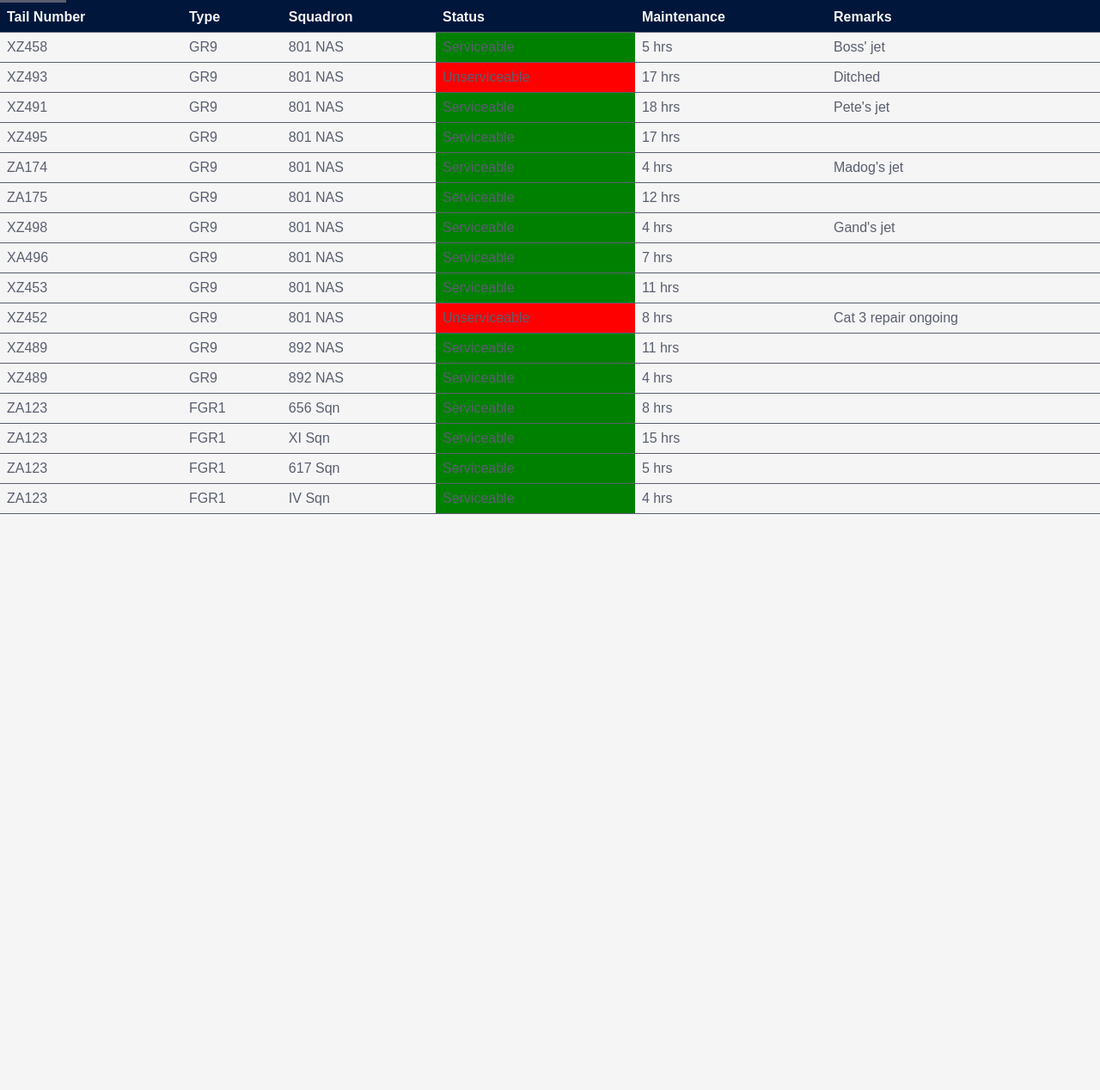
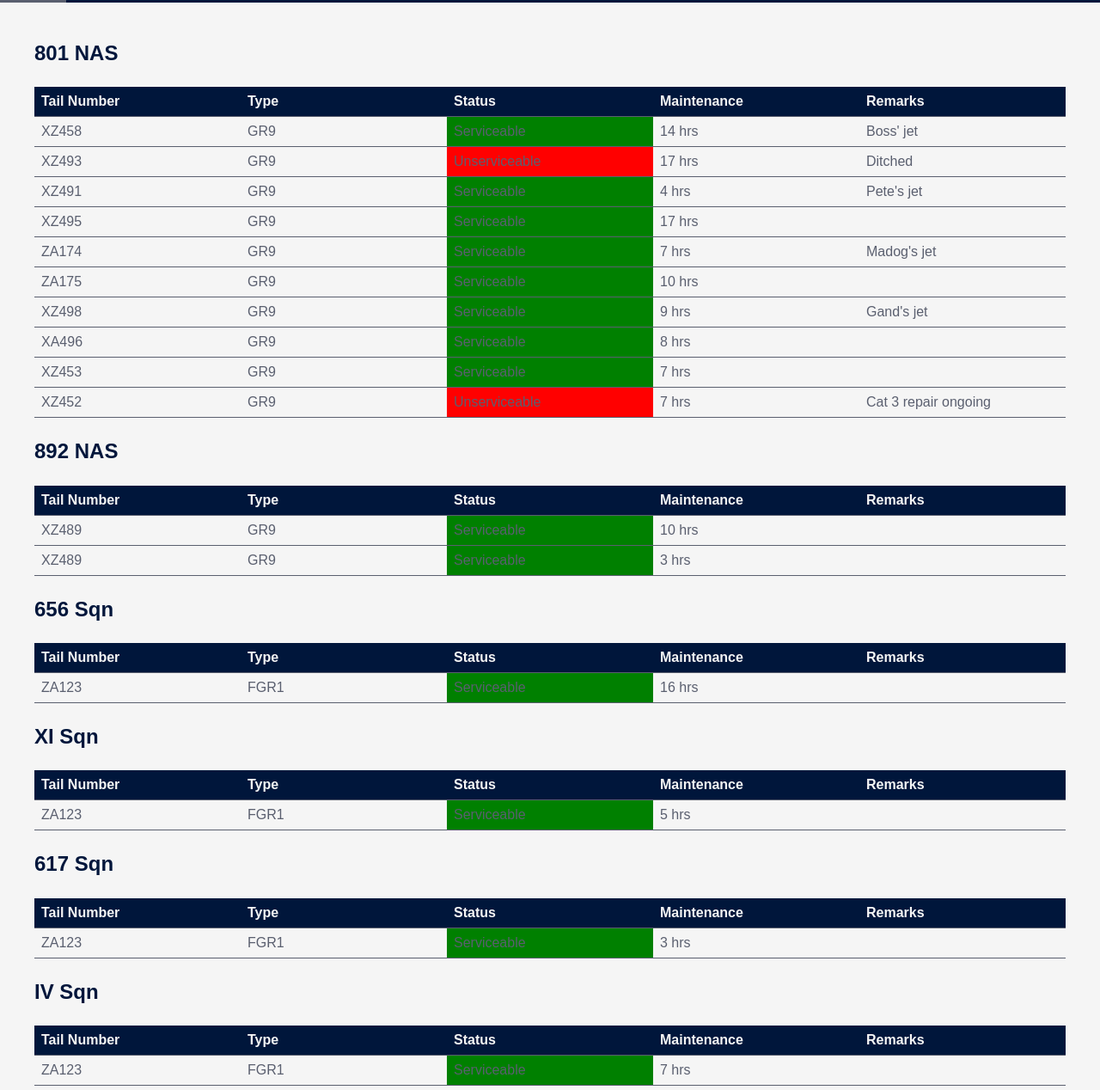
Before and after one commit to engines-wafu/dcs_server_logbook, a plain HTML site: page html/mayfly.html in a window 1280 px wide. Shown: the part 52-1320 px from the top of the page at 86% size. Before the commit the page ends 800 px from the top, so only its background shows below. Drawn offline with Linux system fonts and the light colour scheme.

```diff
--- a/html/mayfly.html
+++ b/html/mayfly.html
@@ -11,24 +11,47 @@
   <a href="mayfly.html">Mayfly</a>
   <a href="about.html">About</a>
   <a href="contact.html">Contact</a>
-</div><table>
-<tr><th>Tail Number</th><th>Type</th><th>Squadron</th><th>Status</th><th>Maintenance</th><th>Remarks</th></tr>
-<tr><td>XZ458</td><td>GR9</td><td>801 NAS</td><td style='background-color:green;'>Serviceable</td><td>5 hrs</td><td>Boss' jet</td></tr>
-<tr><td>XZ493</td><td>GR9</td><td>801 NAS</td><td style='background-color:red;'>Unserviceable</td><td>17 hrs</td><td>Ditched</td></tr>
-<tr><td>XZ491</td><td>GR9</td><td>801 NAS</td><td style='background-color:green;'>Serviceable</td><td>18 hrs</td><td>Pete's jet</td></tr>
-<tr><td>XZ495</td><td>GR9</td><td>801 NAS</td><td style='background-color:green;'>Serviceable</td><td>17 hrs</td><td></td></tr>
-<tr><td>ZA174</td><td>GR9</td><td>801 NAS</td><td style='background-color:green;'>Serviceable</td><td>4 hrs</td><td>Madog's jet</td></tr>
-<tr><td>ZA175</td><td>GR9</td><td>801 NAS</td><td style='background-color:green;'>Serviceable</td><td>12 hrs</td><td></td></tr>
-<tr><td>XZ498</td><td>GR9</td><td>801 NAS</td><td style='background-color:green;'>Serviceable</td><td>4 hrs</td><td>Gand's jet</td></tr>
-<tr><td>XA496</td><td>GR9</td><td>801 NAS</td><td style='background-color:green;'>Serviceable</td><td>7 hrs</td><td></td></tr>
-<tr><td>XZ453</td><td>GR9</td><td>801 NAS</td><td style='background-color:green;'>Serviceable</td><td>11 hrs</td><td></td></tr>
-<tr><td>XZ452</td><td>GR9</td><td>801 NAS</td><td style='background-color:red;'>Unserviceable</td><td>8 hrs</td><td>Cat 3 repair ongoing</td></tr>
-<tr><td>XZ489</td><td>GR9</td><td>892 NAS</td><td style='background-color:green;'>Serviceable</td><td>11 hrs</td><td></td></tr>
-<tr><td>XZ489</td><td>GR9</td><td>892 NAS</td><td style='background-color:green;'>Serviceable</td><td>4 hrs</td><td></td></tr>
-<tr><td>ZA123</td><td>FGR1</td><td>656 Sqn</td><td style='background-color:green;'>Serviceable</td><td>8 hrs</td><td></td></tr>
-<tr><td>ZA123</td><td>FGR1</td><td>XI Sqn</td><td style='background-color:green;'>Serviceable</td><td>15 hrs</td><td></td></tr>
-<tr><td>ZA123</td><td>FGR1</td><td>617 Sqn</td><td style='background-color:green;'>Serviceable</td><td>5 hrs</td><td></td></tr>
-<tr><td>ZA123</td><td>FGR1</td><td>IV Sqn</td><td style='background-color:green;'>Serviceable</td><td>4 hrs</td><td></td></tr>
+</div><div class='container'>
+<h2>801 NAS</h2>
+<table>
+<tr><th style='width: 20%'>Tail Number</th><th style='width: 20%'>Type</th><th style='width: 20%'>Status</th><th style='width: 20%'>Maintenance</th><th style='width: 20%'>Remarks</th></tr>
+<tr><td>XZ458</td><td>GR9</td><td style='background-color:green;'>Serviceable</td><td>14 hrs</td><td>Boss' jet</td></tr>
+<tr><td>XZ493</td><td>GR9</td><td style='background-color:red;'>Unserviceable</td><td>17 hrs</td><td>Ditched</td></tr>
+<tr><td>XZ491</td><td>GR9</td><td style='background-color:green;'>Serviceable</td><td>4 hrs</td><td>Pete's jet</td></tr>
+<tr><td>XZ495</td><td>GR9</td><td style='background-color:green;'>Serviceable</td><td>17 hrs</td><td></td></tr>
+<tr><td>ZA174</td><td>GR9</td><td style='background-color:green;'>Serviceable</td><td>7 hrs</td><td>Madog's jet</td></tr>
+<tr><td>ZA175</td><td>GR9</td><td style='background-color:green;'>Serviceable</td><td>10 hrs</td><td></td></tr>
+<tr><td>XZ498</td><td>GR9</td><td style='background-color:green;'>Serviceable</td><td>9 hrs</td><td>Gand's jet</td></tr>
+<tr><td>XA496</td><td>GR9</td><td style='background-color:green;'>Serviceable</td><td>8 hrs</td><td></td></tr>
+<tr><td>XZ453</td><td>GR9</td><td style='background-color:green;'>Serviceable</td><td>7 hrs</td><td></td></tr>
+<tr><td>XZ452</td><td>GR9</td><td style='background-color:red;'>Unserviceable</td><td>7 hrs</td><td>Cat 3 repair ongoing</td></tr>
 </table>
+<h2>892 NAS</h2>
+<table>
+<tr><th style='width: 20%'>Tail Number</th><th style='width: 20%'>Type</th><th style='width: 20%'>Status</th><th style='width: 20%'>Maintenance</th><th style='width: 20%'>Remarks</th></tr>
+<tr><td>XZ489</td><td>GR9</td><td style='background-color:green;'>Serviceable</td><td>10 hrs</td><td></td></tr>
+<tr><td>XZ489</td><td>GR9</td><td style='background-color:green;'>Serviceable</td><td>3 hrs</td><td></td></tr>
+</table>
+<h2>656 Sqn</h2>
+<table>
+<tr><th style='width: 20%'>Tail Number</th><th style='width: 20%'>Type</th><th style='width: 20%'>Status</th><th style='width: 20%'>Maintenance</th><th style='width: 20%'>Remarks</th></tr>
+<tr><td>ZA123</td><td>FGR1</td><td style='background-color:green;'>Serviceable</td><td>16 hrs</td><td></td></tr>
+</table>
+<h2>XI Sqn</h2>
+<table>
+<tr><th style='width: 20%'>Tail Number</th><th style='width: 20%'>Type</th><th style='width: 20%'>Status</th><th style='width: 20%'>Maintenance</th><th style='width: 20%'>Remarks</th></tr>
+<tr><td>ZA123</td><td>FGR1</td><td style='background-color:green;'>Serviceable</td><td>5 hrs</td><td></td></tr>
+</table>
+<h2>617 Sqn</h2>
+<table>
+<tr><th style='width: 20%'>Tail Number</th><th style='width: 20%'>Type</th><th style='width: 20%'>Status</th><th style='width: 20%'>Maintenance</th><th style='width: 20%'>Remarks</th></tr>
+<tr><td>ZA123</td><td>FGR1</td><td style='background-color:green;'>Serviceable</td><td>3 hrs</td><td></td></tr>
+</table>
+<h2>IV Sqn</h2>
+<table>
+<tr><th style='width: 20%'>Tail Number</th><th style='width: 20%'>Type</th><th style='width: 20%'>Status</th><th style='width: 20%'>Maintenance</th><th style='width: 20%'>Remarks</th></tr>
+<tr><td>ZA123</td><td>FGR1</td><td style='background-color:green;'>Serviceable</td><td>7 hrs</td><td></td></tr>
+</table>
+</div>
 </body>
 </html>
```
Also changed, not shown: html/usr/339d.html (+1 -1 lines), html/usr/5348.html (+1 -1 lines), html/usr/8137.html (+3 -3 lines), html/usr/8800.html (+1 -1 lines), html/usr/891c.html (+1 -1 lines), html/usr/c153.html (+1 -1 lines), html/usr/c82a.html (+1 -1 lines), html/usr/d30a.html (+1 -1 lines), html/usr/d924.html (+1 -1 lines), html/usr/db0d.html (+1 -1 lines), html/usr/e972.html (+1 -1 lines), html/usr/ea2d.html (+1 -1 lines), html/usr/ed93.html (+1 -1 lines), 4 other files.
